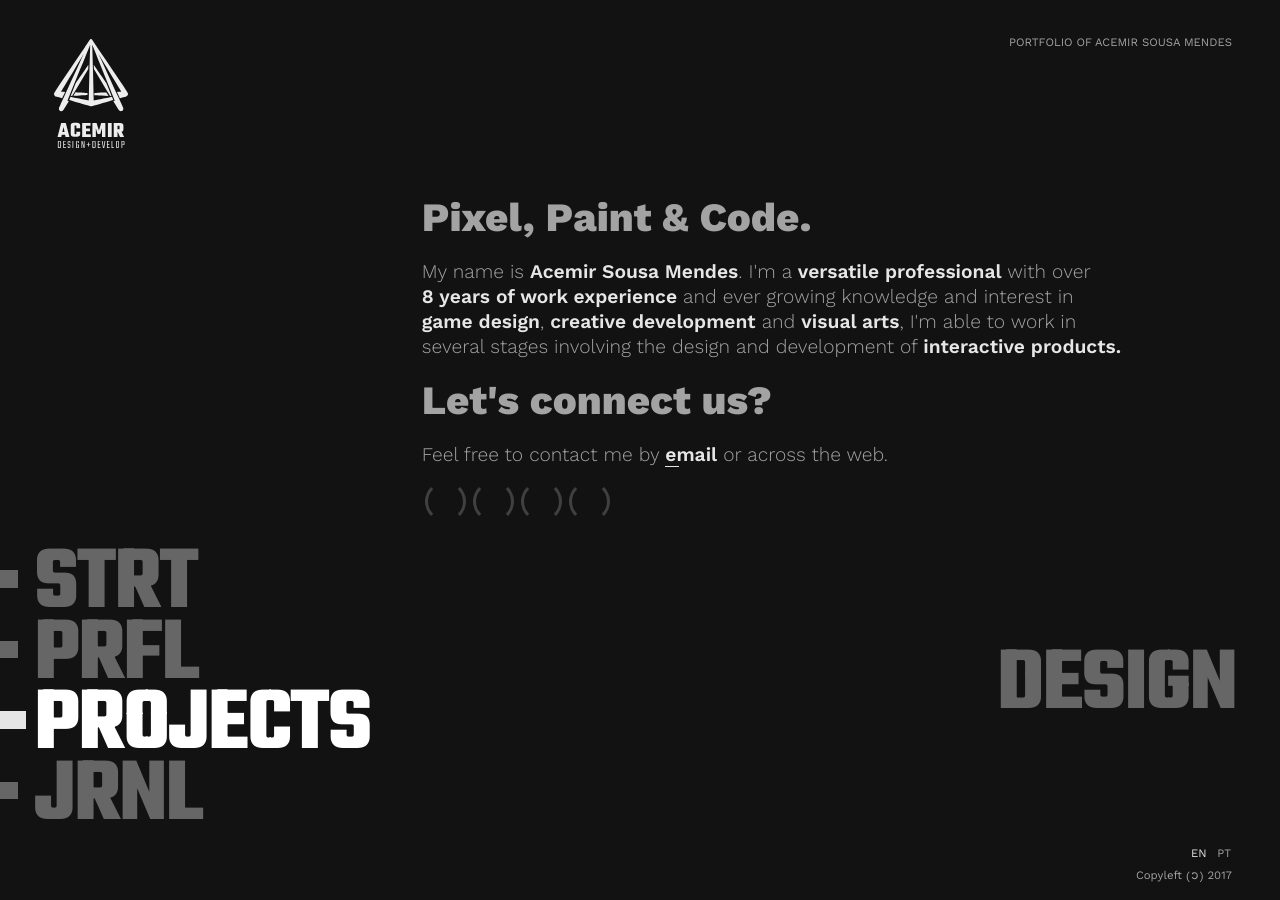
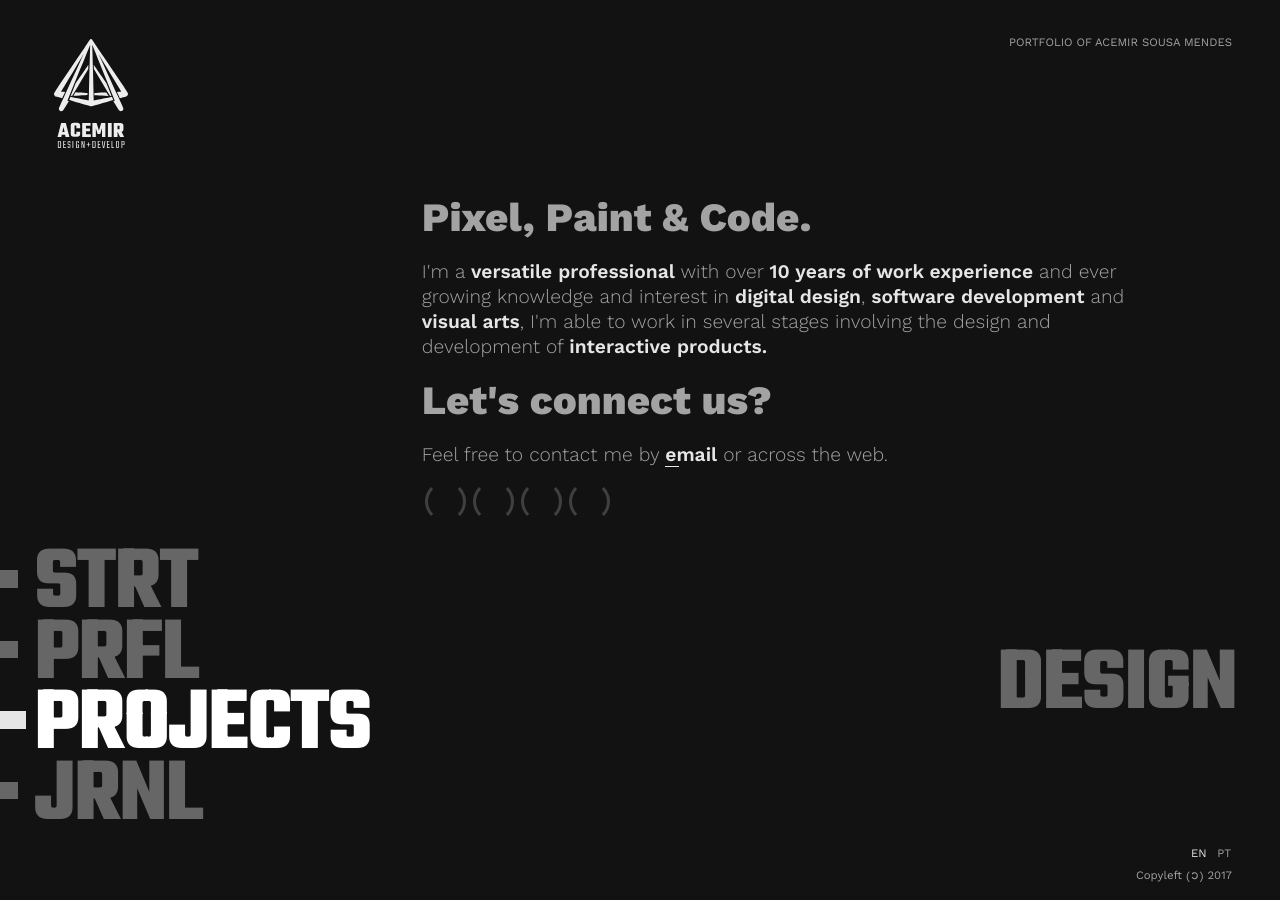
Before and after one commit to acemir/acemir.github.io, a Jekyll site: the page built from index.html, in a window 1280 px wide and 900 px high, scrolled down 1211 px. Built offline with Jekyll 4.4.1, drawn with Linux system fonts in a browser that asks for light colours; some web fonts are replaced.

Commit message:
Update index.html

```diff
--- a/index.html
+++ b/index.html
@@ -101,7 +101,7 @@
           <div class="sec-section">
             <div class="sec-text">
               <h2>Pixel, Paint & Code.</h2>
-              <p>My name is <strong>Acemir Sousa Mendes</strong>. I'm a <strong>versatile professional</strong> with over <strong>8 years of work experience</strong> and ever growing knowledge and interest in <strong>game design</strong>, <strong>creative development</strong> and <strong>visual arts</strong>, I'm able to work in several stages involving the design and development of <strong>interactive products.</strong></p>
+              <p>I'm a <strong>versatile professional</strong> with over <strong>10 years of work experience</strong> and ever growing knowledge and interest in <strong>digital design</strong>, <strong>software development</strong> and <strong>visual arts</strong>, I'm able to work in several stages involving the design and development of <strong>interactive products.</strong></p>
               <h2>Let's connect us?</h2>
               <p>Feel free to contact me by <strong><a href="mailto:acemirsm@gmail.com">email</a></strong> or across the web.</p>
               <ul class="social">
```
